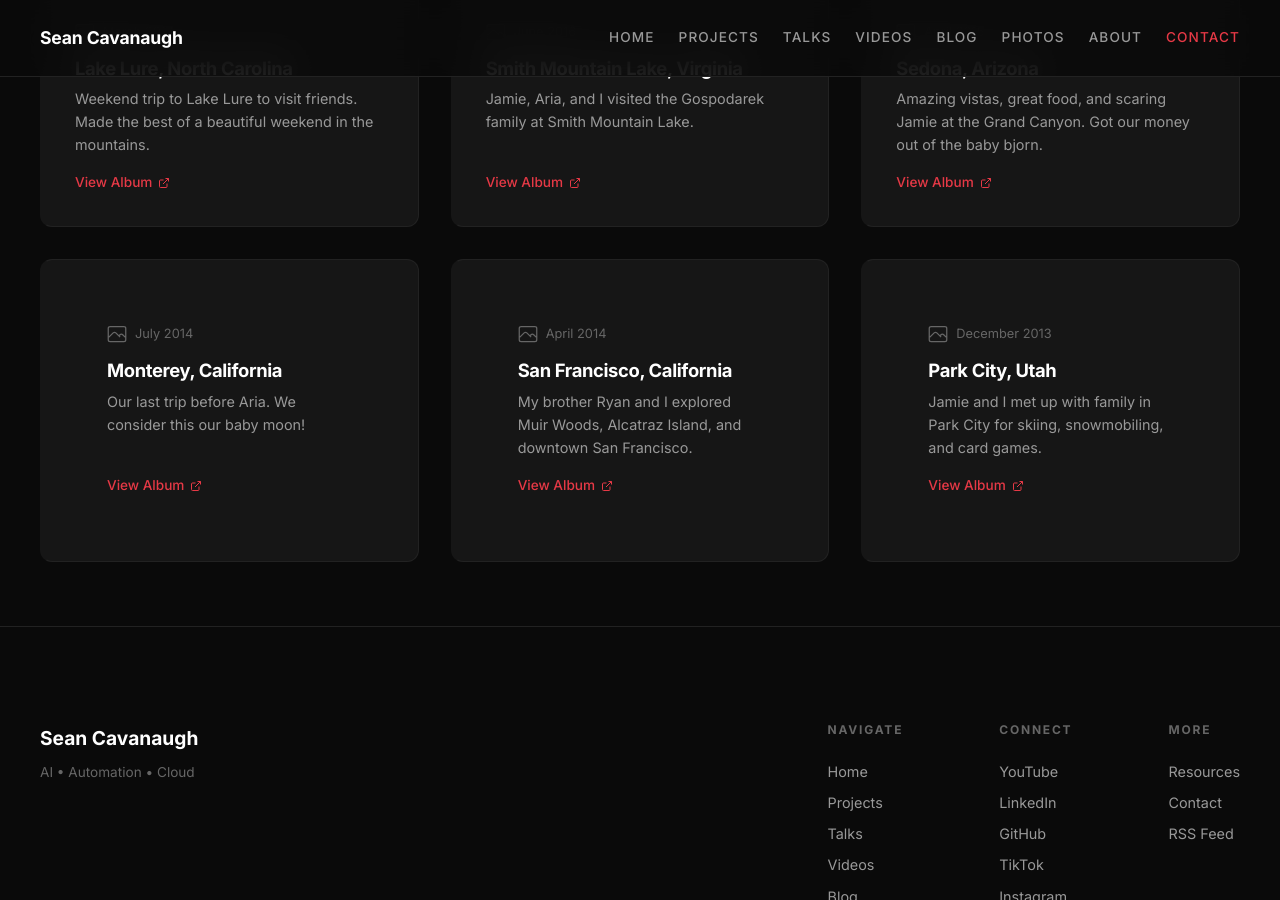
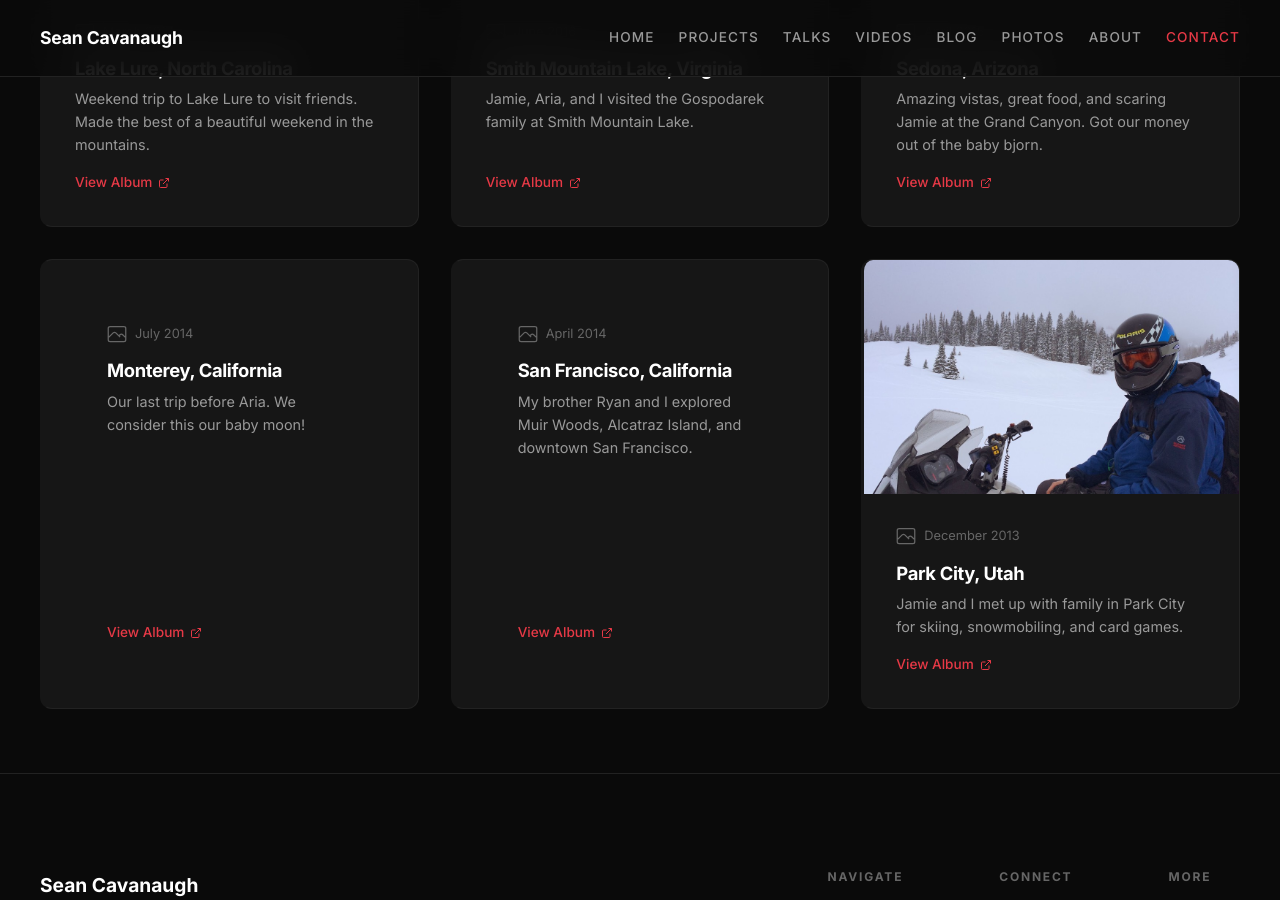
Before and after one commit to IPvSean/cavanaugh.pro, a Jekyll site: the page built from pages/albums.html, in a window 1280 px wide and 900 px high, scrolled down 1771 px. Built offline with Jekyll 4.4.1, drawn with Linux system fonts in a browser that asks for light colours.

Commit message:
Add Park City 2013 album cover photo
Co-authored-by: Cursor <cursoragent@cursor.com>

```diff
--- a/_data/albums.yml
+++ b/_data/albums.yml
@@ -78,4 +78,5 @@
   date: "December 2013"
   description: "Jamie and I met up with family in Park City for skiing, snowmobiling, and card games."
   url: "https://photos.app.goo.gl/5pasK7cpupfiQx9E3"
+  image: "/assets/images/album-park-city-2013.png"
   category: "travel"
```
Also changed, not shown: assets/images/album-park-city-2013.png (added).
